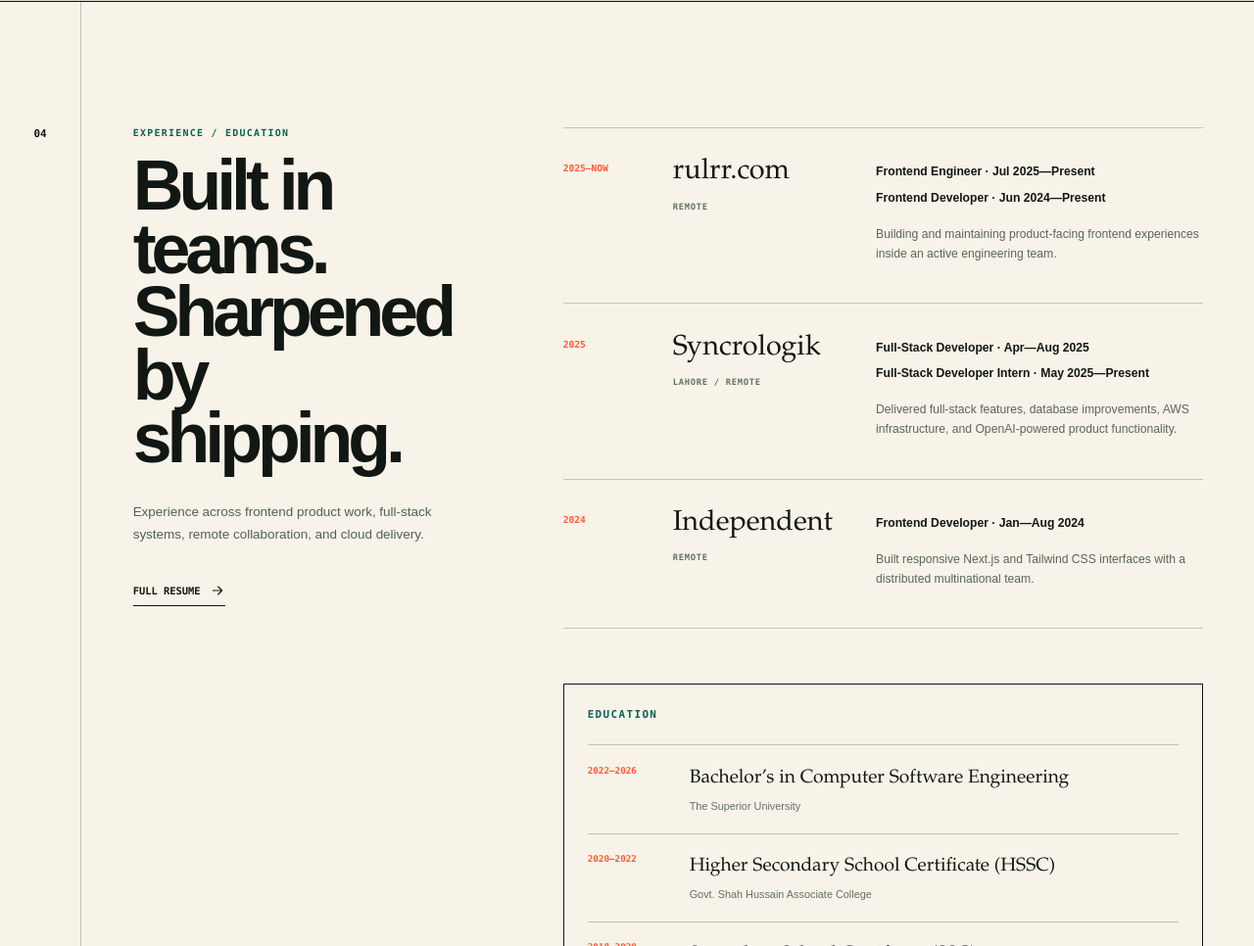
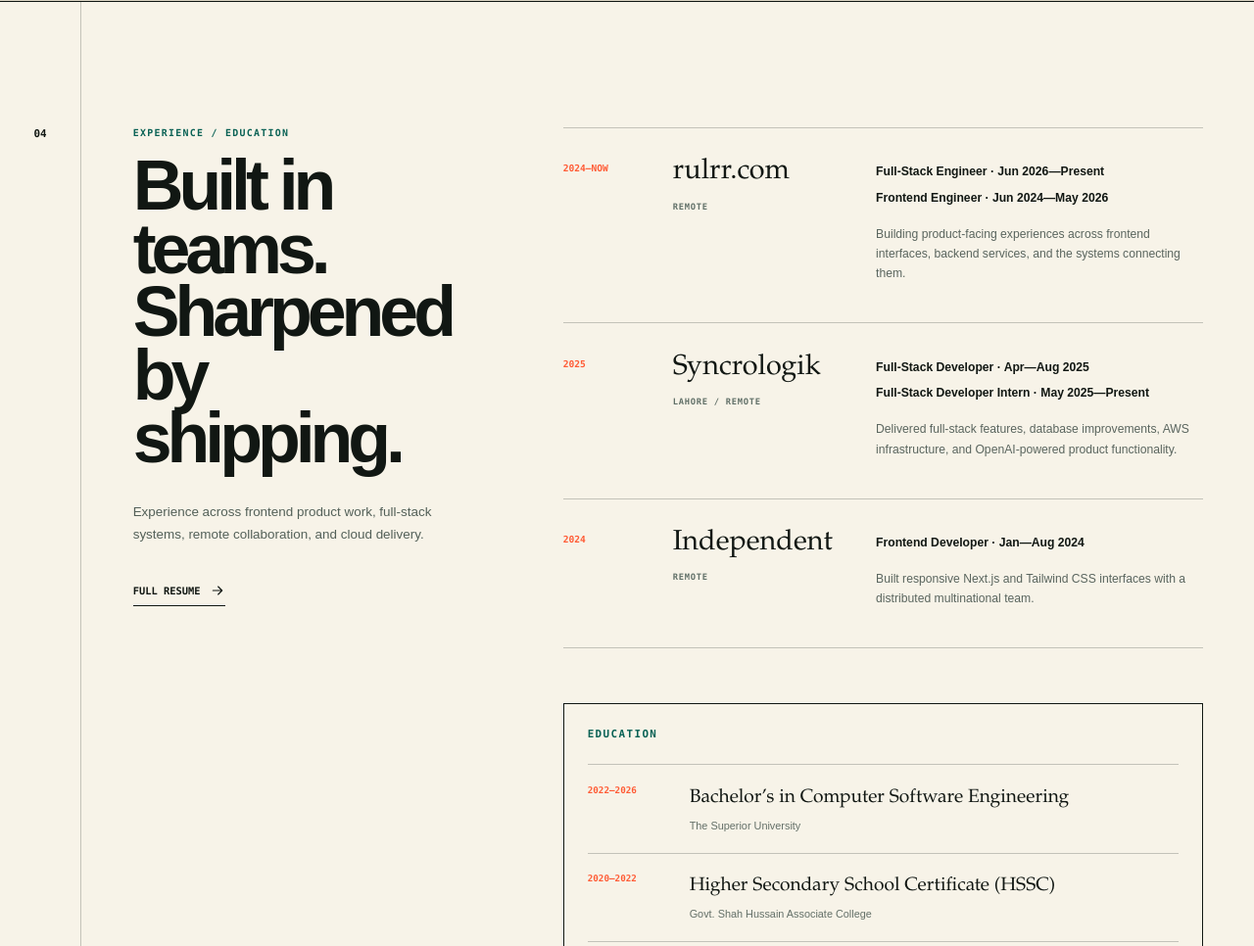
Before and after one commit to usman-akhtar-raza/portfolio, an Astro site: page / in a window 1280 px wide. Shown: the part 6644-7610 px from the top of the page at 98% size. Built offline with nearby package versions, Linux system fonts and the light colour scheme; Astro itself is replaced by a stand-in of ours.

Commit message:
Update rulrr role progression

```diff
--- a/src/pages/index.astro
+++ b/src/pages/index.astro
@@ -29,9 +29,9 @@
 
 const experience = [
   {
-    year: '2025—NOW', company: 'rulrr.com', location: 'Remote',
-    roles: ['Frontend Engineer · Jul 2025—Present', 'Frontend Developer · Jun 2024—Present'],
-    detail: 'Building and maintaining product-facing frontend experiences inside an active engineering team.',
+    year: '2024—NOW', company: 'rulrr.com', location: 'Remote',
+    roles: ['Full-Stack Engineer · Jun 2026—Present', 'Frontend Engineer · Jun 2024—May 2026'],
+    detail: 'Building product-facing experiences across frontend interfaces, backend services, and the systems connecting them.',
   },
   {
     year: '2025', company: 'Syncrologik', location: 'Lahore / Remote',
```
